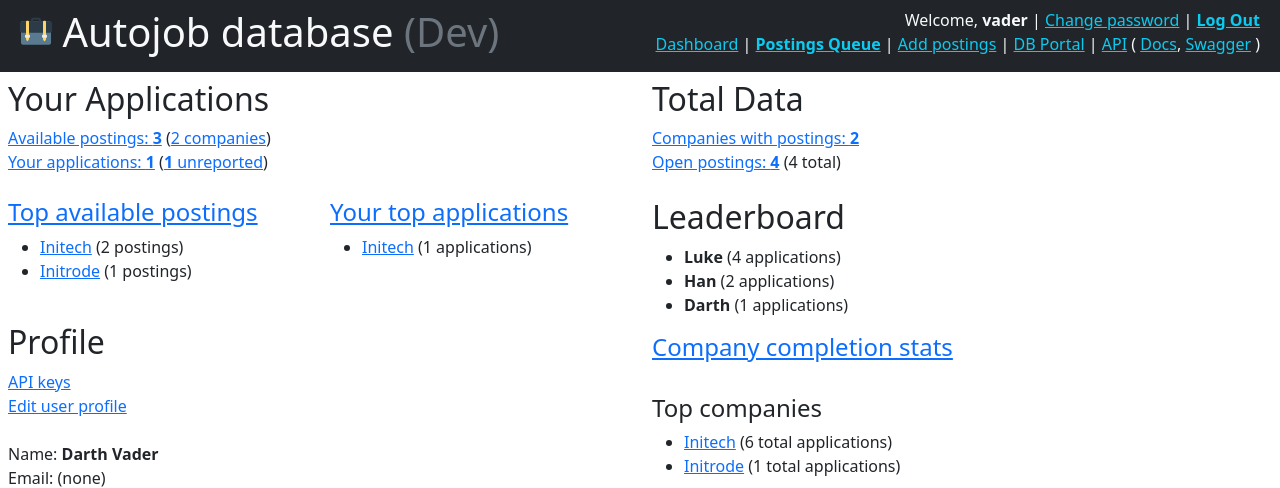
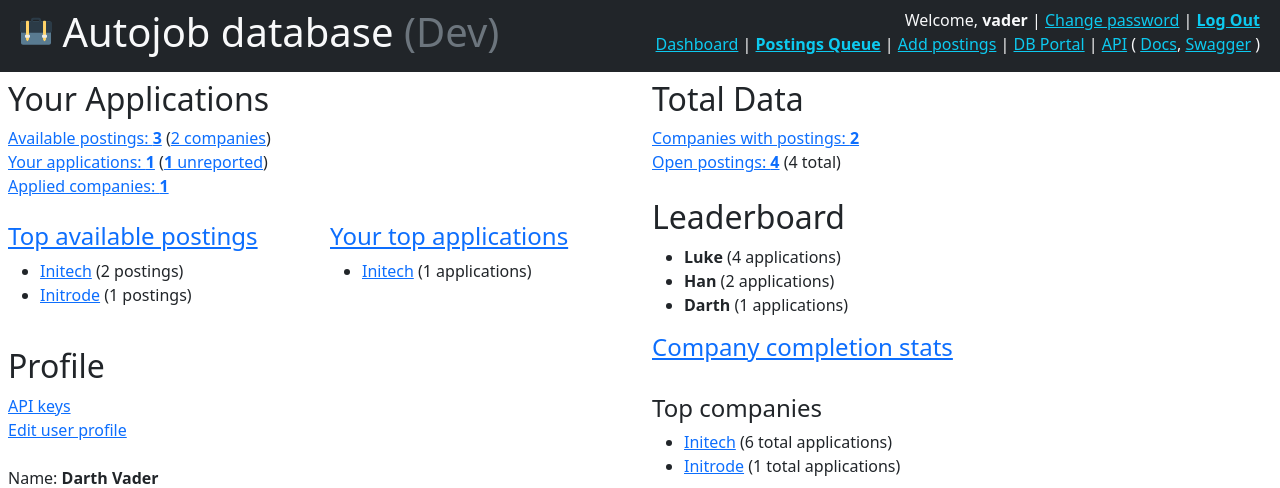
Before and after one commit to smkent/jobdb, a Django app: page / in a window 1280 px wide. Shown: the top 488 px of the page. Run offline with Django 5.2, Linux system fonts and the light colour scheme; a user stored in the database is signed in; data comes from the database, SQL or seed files in the repository; parts of the project's set-up code (start-up, migrations or seed data) failed here and were passed over; some libraries are stand-ins or nearby versions.

Commit message:
Add individual applied companies total to dashboard

```diff
--- a/jobdb/main/templates/main/index.html
+++ b/jobdb/main/templates/main/index.html
@@ -12,6 +12,10 @@
           (<a href="{% url 'application_htmx' %}?reported=false"><b>{{ unreported_apps_count }}</b> unreported</a>)
         {% endif %}
         <br />
+        {% if your_apps_company_count.count %}
+          <a href="{% url 'application_by_company_htmx' %}">Applied companies: <b>{{ your_apps_company_count.count }}</b></a>
+          <br />
+        {% endif %}
         <br />
         <div class="container-fluid p-0">
           <div class="row">
```
